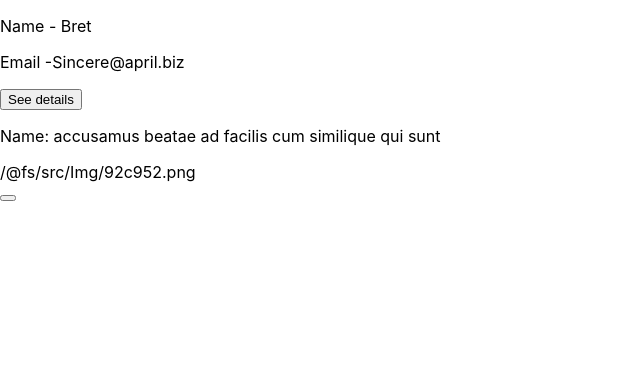
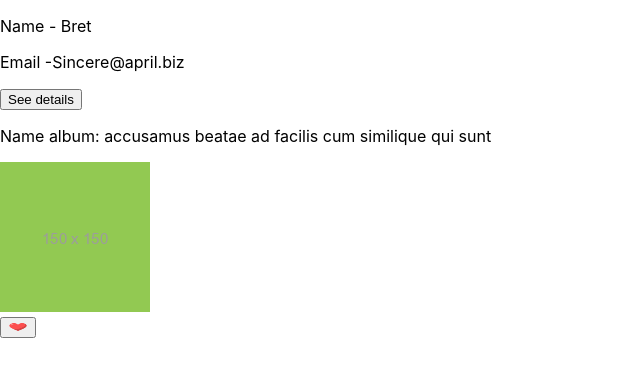
Before and after one commit to Volodimyr2022/forth-HW-app, a React (Create React App) app: page / in a window 1280 px wide. Shown: the top 376 px of the page, without its empty margins (0-640 px from the left). Built offline with nearby package versions, Linux system fonts and the light colour scheme.

Commit message:
Add files via upload

```diff
--- a/src/homework/Task1/Album.js
+++ b/src/homework/Task1/Album.js
@@ -6,10 +6,12 @@ import buttonImg from "../../Img/9484251.png"
 const Album = ({title, albumImg, buttonImg, toggled, changeToggle}) => {
     return (
         <div>
-            <p>Name: {title}</p>
-            <div>{albumImg}</div>
+            <p>Name album: {title}</p>
+            <div>
+                <img src={albumImg} alt="album"/>
+            </div>
             <button onClick={changeToggle}>
-                {toggled ? {buttonImg} : ""}
+                {toggled ? "" : <img src={buttonImg} alt="heart" width={20} height={10}/>}
             </button>
         </div>
     )
```
